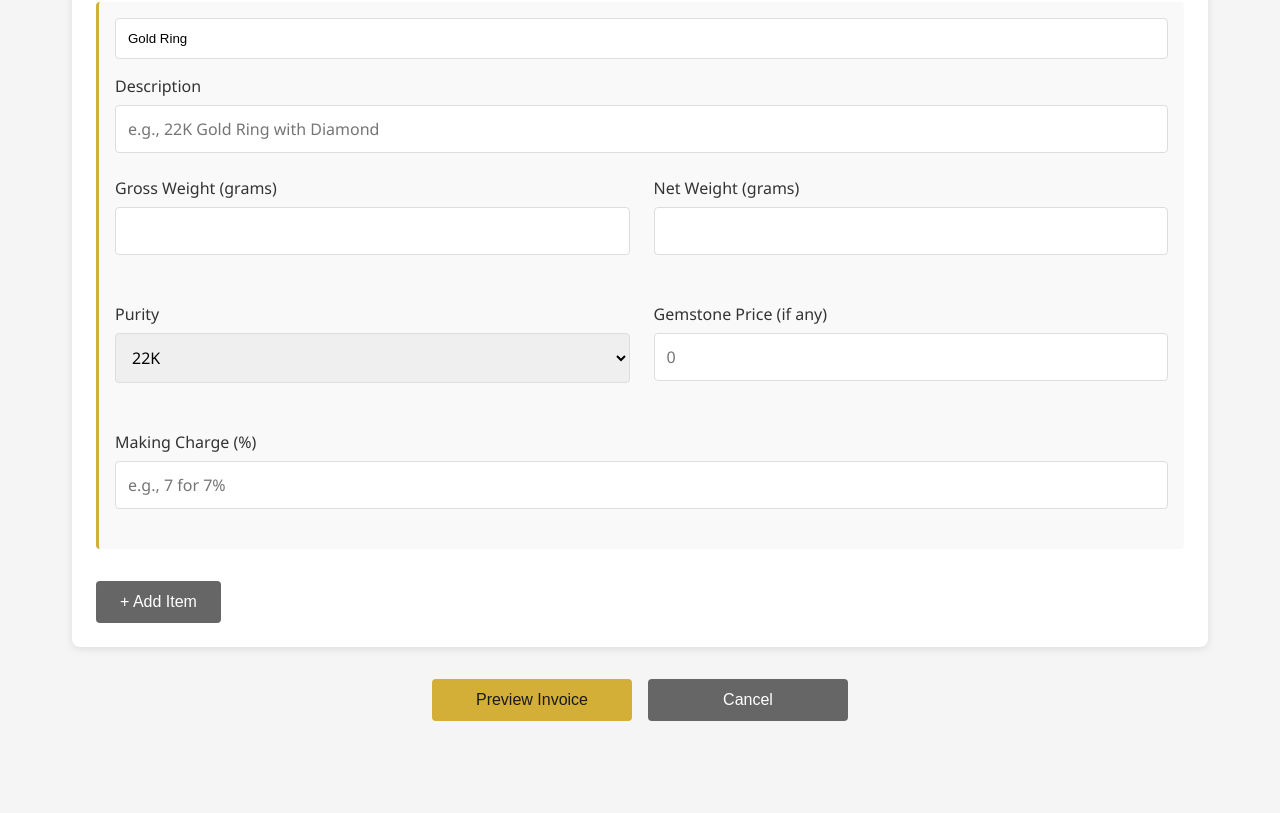
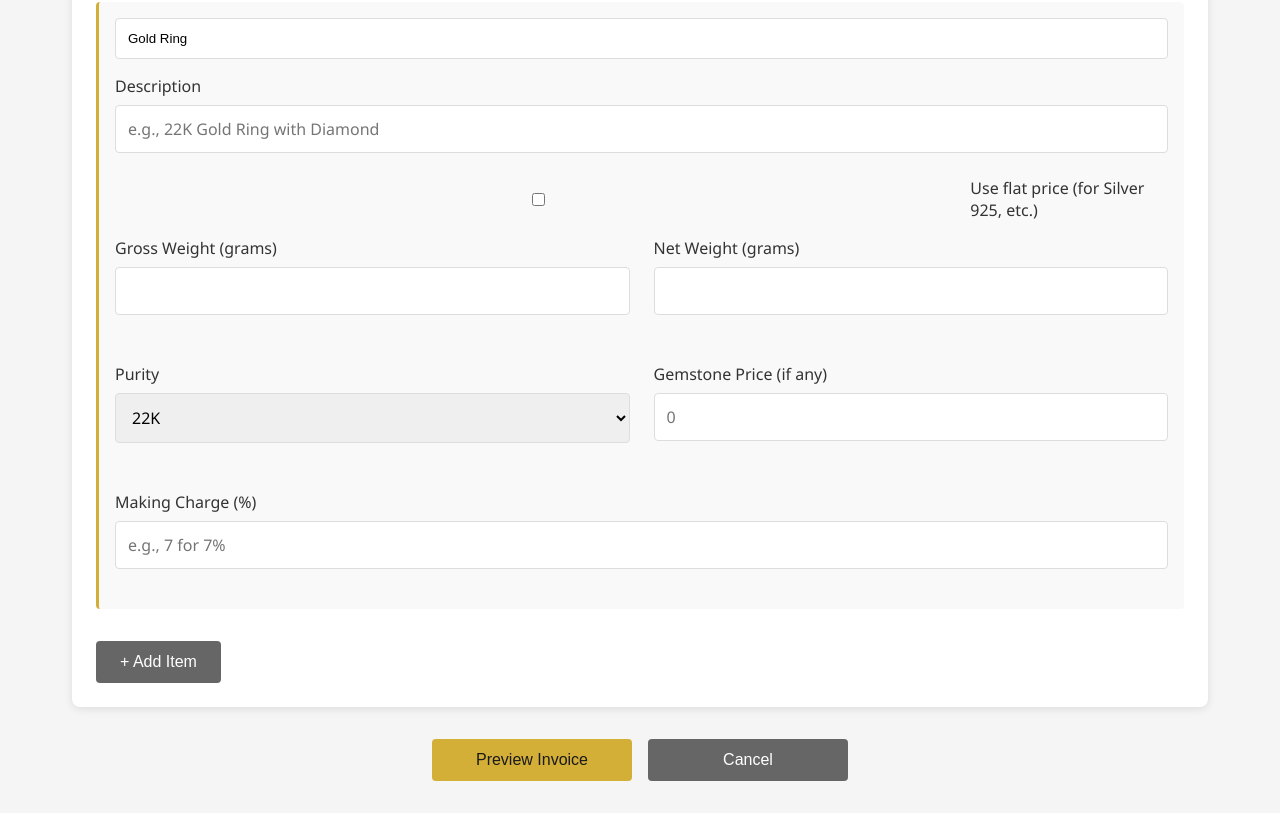
Before and after one commit to shivamanand1992-creator/jewellery-invoicing, a React app: page /create-invoice in a window 1280 px wide. Shown: the part 1131-1944 px from the top of the page. Before the commit the page ends 1884 px from the top, so only its background shows below. Built offline with nearby package versions, Linux system fonts and the light colour scheme; sample sign-in values are in the browser's storage.

Commit message:
Feature: Add flat price option for Silver 925 and custom items

```diff
--- a/src/pages/CreateInvoice.js
+++ b/src/pages/CreateInvoice.js
@@ -11,7 +11,7 @@ function CreateInvoice({ token }) {
   const [goldPrice, setGoldPrice] = useState('');
   const [silverPrice, setSilverPrice] = useState('');
   const [items, setItems] = useState([
-    { item_type: 'Gold Ring', description: '', gross_weight: '', net_weight: '', purity: '22K', gemstone_price: '', making_charge_percent: '' }
+    { item_type: 'Gold Ring', description: '', gross_weight: '', net_weight: '', purity: '22K', gemstone_price: '', making_charge_percent: '', flat_price: '', use_flat_price: false }
   ]);
   const [loading, setLoading] = useState(false);
   const [error, setError] = useState('');
@@ -21,7 +21,7 @@ function CreateInvoice({ token }) {
   const addItem = () => {
     setItems([
       ...items,
-      { item_type: 'Gold Ring', description: '', gross_weight: '', net_weight: '', purity: '22K', gemstone_price: '', making_charge_percent: '' }
+      { item_type: 'Gold Ring', description: '', gross_weight: '', net_weight: '', purity: '22K', gemstone_price: '', making_charge_percent: '', flat_price: '', use_flat_price: false }
     ]);
   };
 
@@ -76,7 +76,9 @@ function CreateInvoice({ token }) {
             net_weight: item.net_weight ? parseFloat(item.net_weight) : 0,
             purity: item.purity,
             gemstone_price: item.gemstone_price ? parseFloat(item.gemstone_price) : 0,
-            making_charge_percent: item.making_charge_percent ? parseFloat(item.making_charge_percent) : 0
+            making_charge_percent: item.making_charge_percent ? parseFloat(item.making_charge_percent) : 0,
+            flat_price: item.flat_price ? parseFloat(item.flat_price) : 0,
+            use_flat_price: item.use_flat_price
           }))
         },
         {
@@ -234,6 +236,20 @@ function CreateInvoice({ token }) {
 
               {item.item_type !== 'Making Charge' && (
                 <>
+                  <div className="form-group" style={{ marginBottom: '1rem' }}>
+                    <label style={{ display: 'flex', alignItems: 'center', gap: '0.5rem', cursor: 'pointer' }}>
+                      <input
+                        type="checkbox"
+                        checked={item.use_flat_price}
+                        onChange={(e) => handleItemChange(index, 'use_flat_price', e.target.checked)}
+                        disabled={loading}
+                      />
+                      <span>Use flat price (for Silver 925, etc.)</span>
+                    </label>
+                  </div>
+
+                  {!item.use_flat_price ? (
+                    <>
                       <div className="grid">
                         <div className="form-group">
                           <label>Gross Weight (grams)</label>
@@ -285,6 +301,20 @@ function CreateInvoice({ token }) {
                           />
                         </div>
                       </div>
+                    </>
+                  ) : (
+                    <div className="form-group">
+                      <label>Total Price (₹)</label>
+                      <input
+                        type="number"
+                        step="0.01"
+                        value={item.flat_price}
+                        onChange={(e) => handleItemChange(index, 'flat_price', e.target.value)}
+                        placeholder="Enter total price for this item"
+                        disabled={loading}
+                      />
+                    </div>
+                  )}
                 </>
               )}
 
```
Also changed, not shown: server.js (+13 -1 lines), 1 other file (tests, documents, lock files or other folders). Lines whose indentation alone changed are shown as unchanged.
